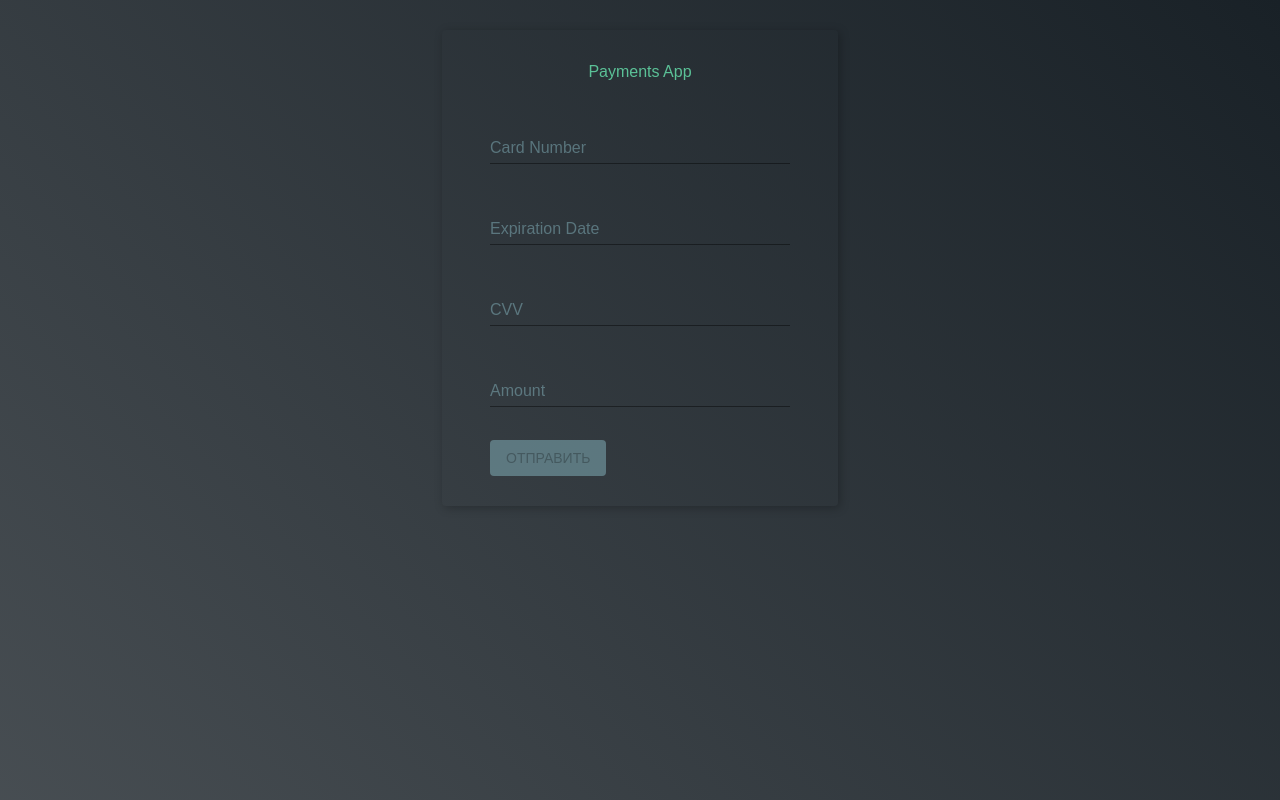
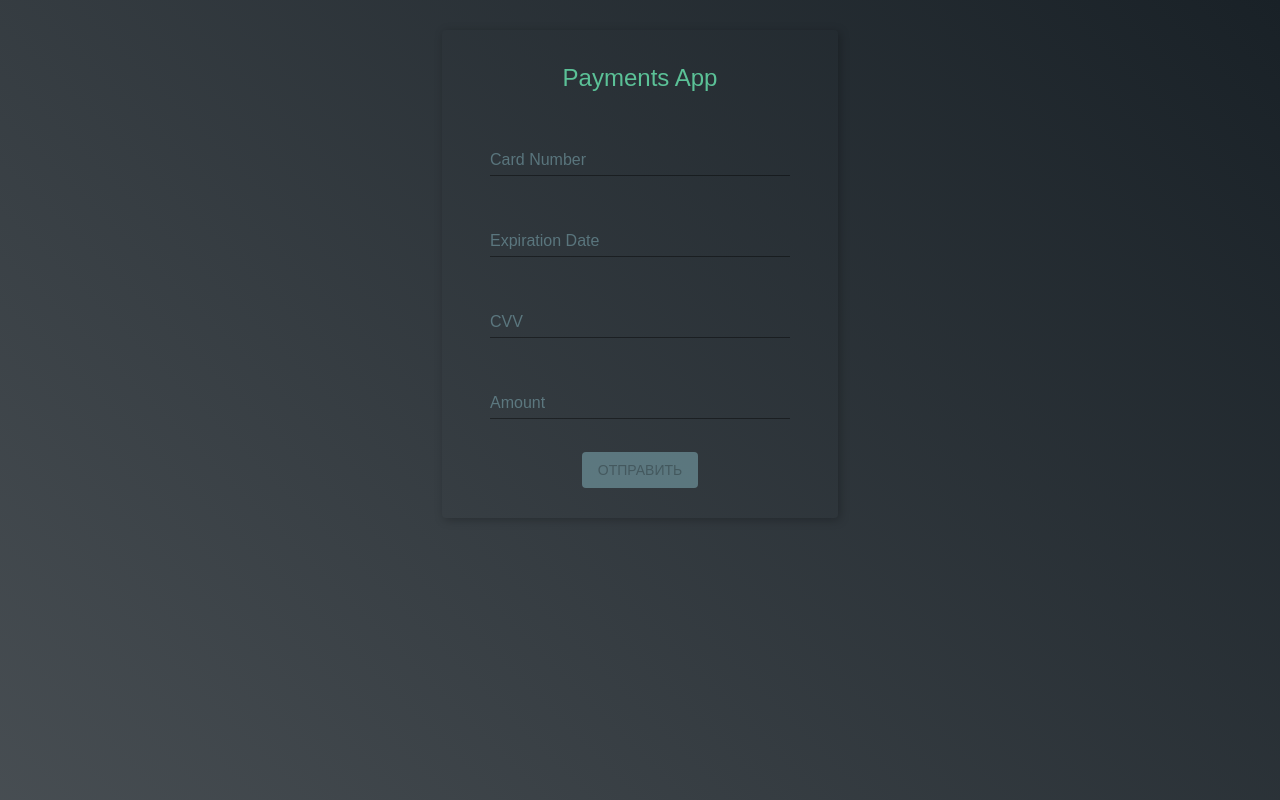
Before and after one commit to RuslanLaptev98/payments-widget, a Next.js app: page / in a window 1280 px wide. Built offline with nearby package versions, Linux system fonts and the light colour scheme; a web font is replaced by a local one.

Commit message:
#229 next hosting bugs

```diff
--- a/components/CustomButton/CustomButton.module.css
+++ b/components/CustomButton/CustomButton.module.css
@@ -1,6 +1,6 @@
 .button {
-  display: block;
-  margin: auto;
+  display: block !important;
+  margin: auto !important;
   box-shadow: inset 0 0 0 0 #5bc197;
   transition: ease-in 0.3s;
 }
--- a/components/PaymentsWidget/PaymentsWidget.module.css
+++ b/components/PaymentsWidget/PaymentsWidget.module.css
@@ -10,7 +10,7 @@
 .title {
   text-align: center;
   padding-bottom: 32px;
-  font-size: 1.5rem;
+  font-size: 1.5rem !important;
   color: #5bc197;
 }
 .form {
```
